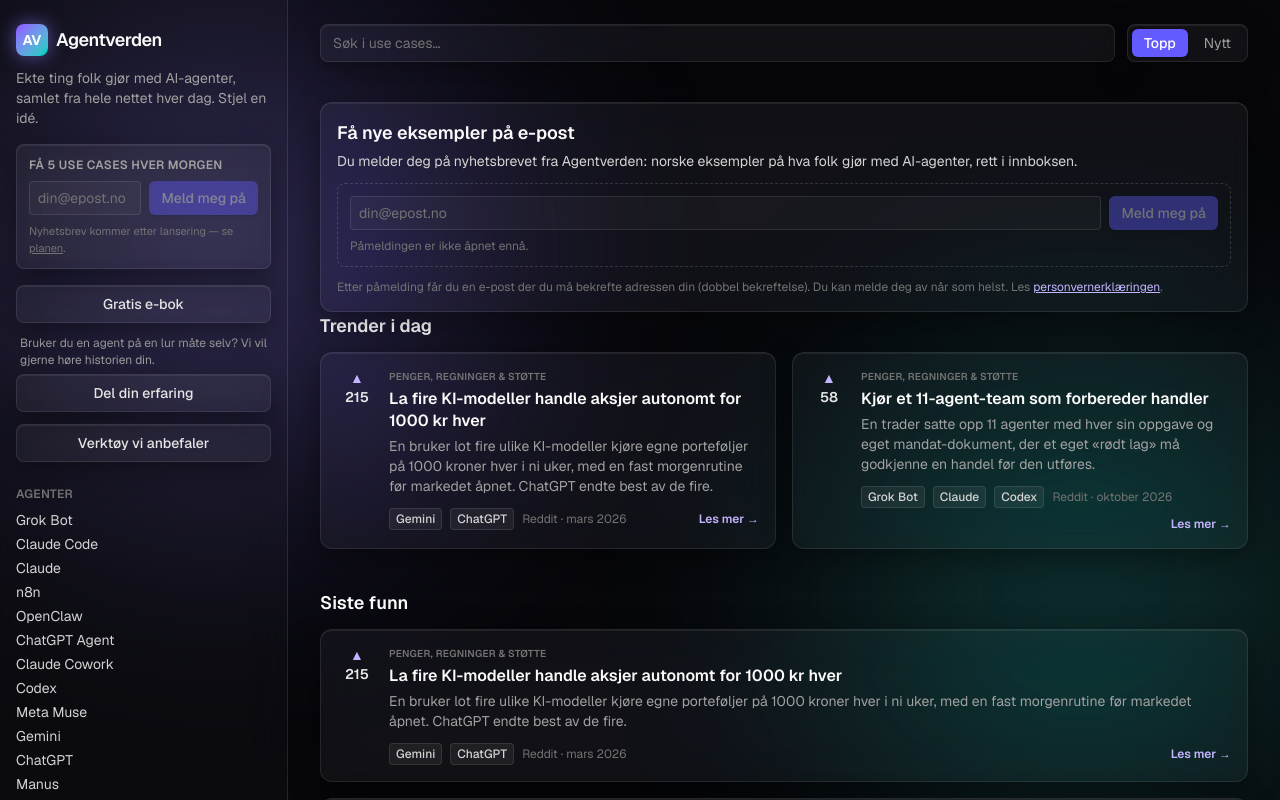
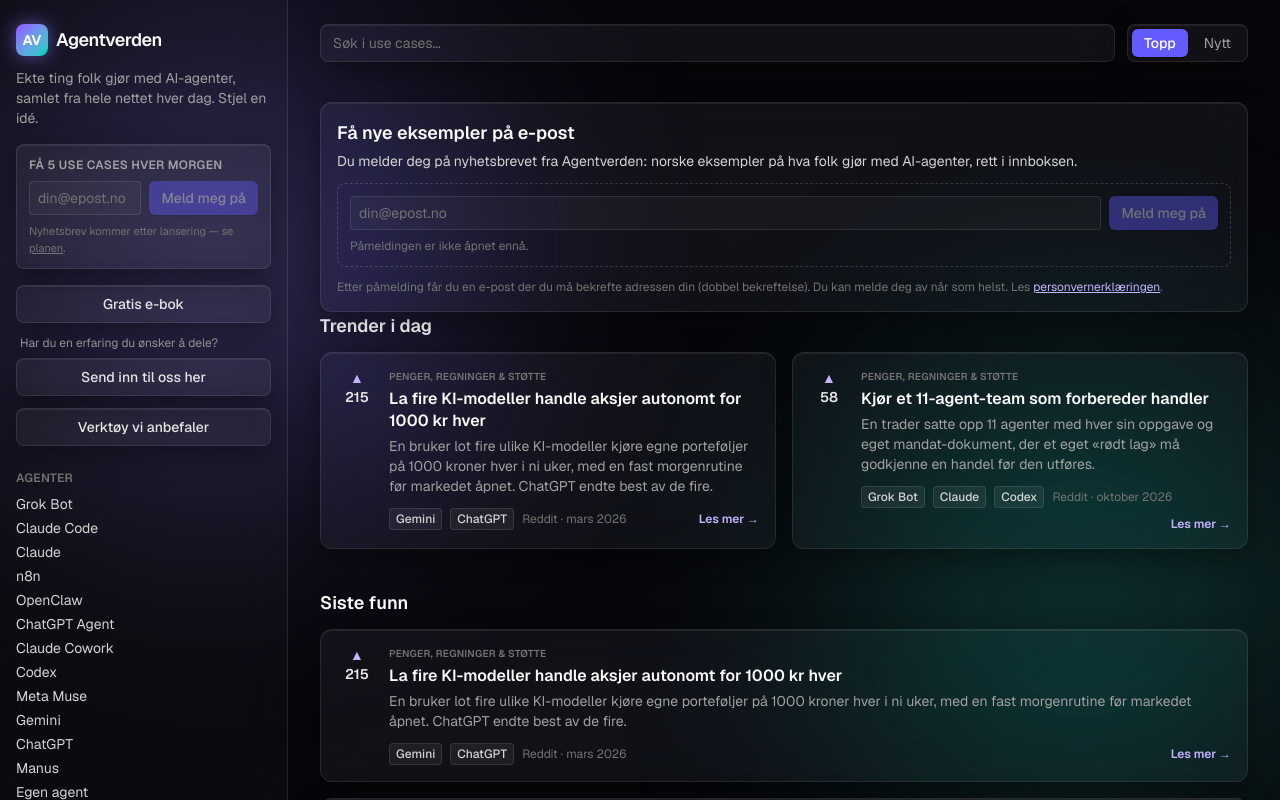
Before and after one commit to Lise-KI/agentverden, a Next.js app: page / in a window 1280 px wide. Shown: the top 800 px of the page. Built offline with nearby package versions, Linux system fonts and the light colour scheme.

Commit message:
Juster tekst på innsendingsknapp etter bruker-ønske
Sidebar: spørsmål 'Har du en erfaring du ønsker å dele?' foran knappen,
knappeteksten selv er nå 'Send inn til oss her' (aktiv lenke til /om)

```diff
--- a/src/components/Sidebar.tsx
+++ b/src/components/Sidebar.tsx
@@ -55,14 +55,13 @@
 
       <div className="mb-3">
         <p className="text-xs text-neutral-400 mb-1.5 px-1 leading-snug">
-          Bruker du en agent på en lur måte selv? Vi vil gjerne høre
-          historien din.
+          Har du en erfaring du ønsker å dele?
         </p>
         <Link
           href="/om"
           className="glass glass-hover block w-full text-center rounded-lg px-3 py-2 text-sm font-medium text-neutral-200"
         >
-          Del din erfaring
+          Send inn til oss her
         </Link>
       </div>
 
```
